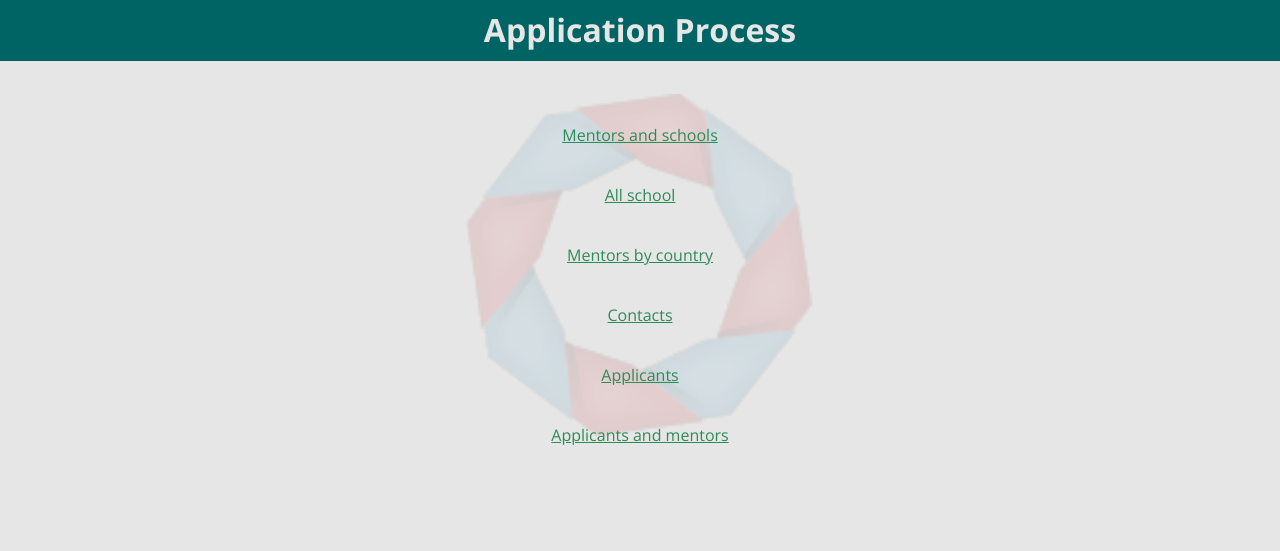
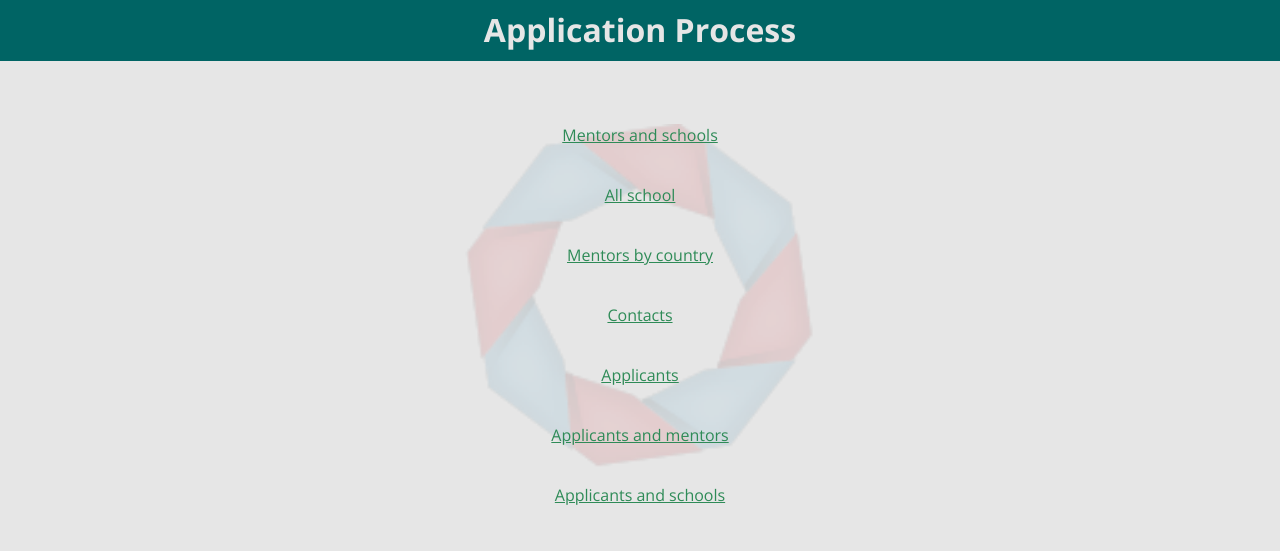
Before and after one commit to krisztianAlt/application_process, a Flask app: page / in a window 1280 px wide. Shown: the top 551 px of the page. Run offline with Flask 2, Linux system fonts and the light colour scheme.

Commit message:
Implement Applicants and schools page

```diff
--- a/main.py
+++ b/main.py
@@ -62,5 +62,17 @@ def applicants_and_mentors():
     return render_template("table.html", table=table, column_names=column_names)
 
 
+# Applicants and schools page
+@app.route('/applicants-and-schools', methods=['POST', 'GET'])
+def applicants_and_schools():
+    table = data_manager.applicants_and_schools()
+    column_names = ["Applicant\'s first name",
+                    "Applicant\'s last name",
+                    "School\'s Name",
+                    "City",
+                    "Country"]
+    return render_template("table.html", table=table, column_names=column_names)
+
+
 if __name__ == '__main__':
     app.run(debug=True)
--- a/templates/menu.html
+++ b/templates/menu.html
@@ -15,6 +15,7 @@
             <p><a href="/contacts">Contacts</a></p>
             <p><a href="/applicants">Applicants</a></p>
             <p><a href="/applicants-and-mentors">Applicants and mentors</a></p>
+            <p><a href="/applicants-and-schools">Applicants and schools</a></p>
             <br>
         </div>
 
--- a/templates/table.html
+++ b/templates/table.html
@@ -7,7 +7,7 @@
     </head>
     <body>
         <h1>Application Process</h1>
-        <br>
+        <br><br>
         {% if table %}
         <table class=center>
             <tr>
```
Also changed, not shown: data_manager.py (+9 -0 lines).
